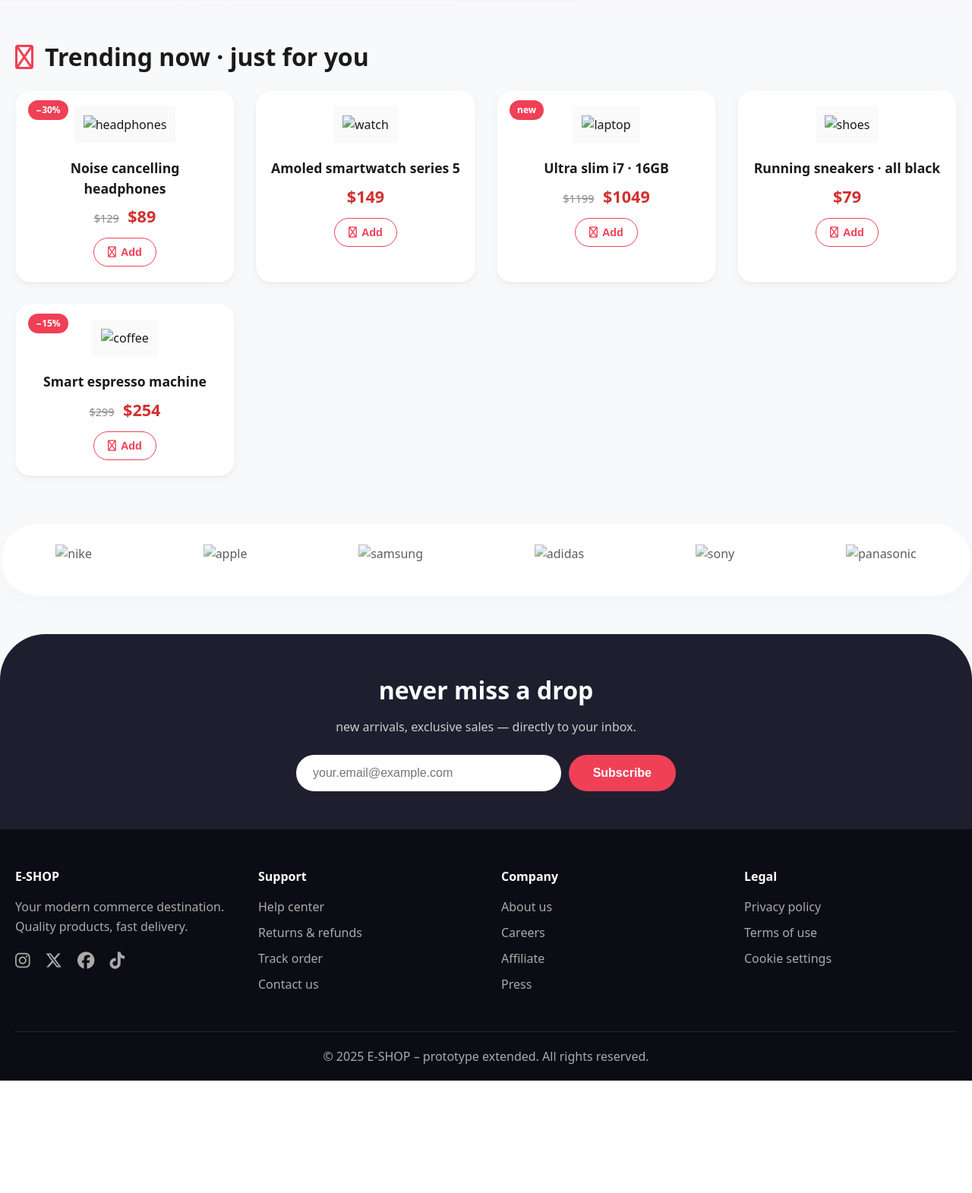
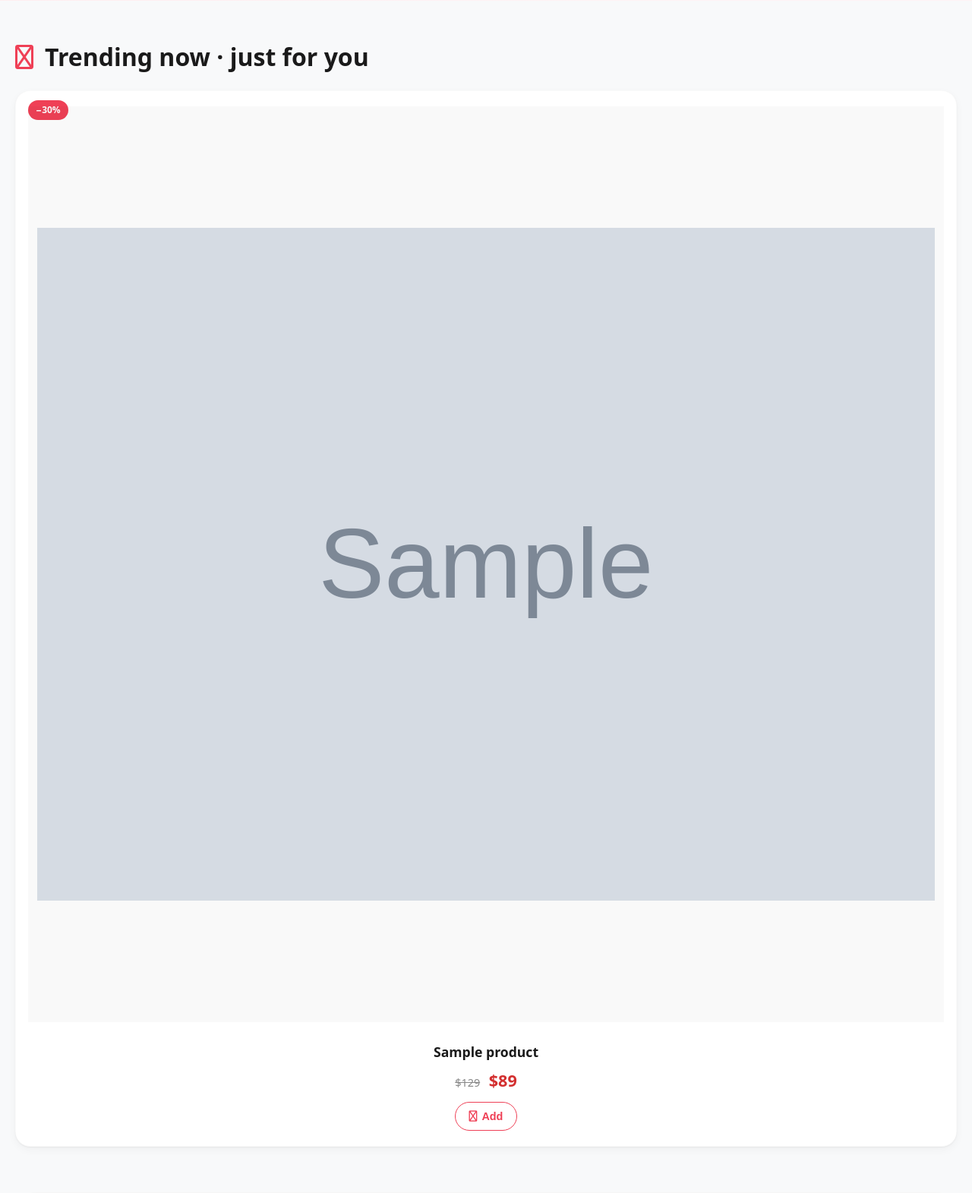
Before and after one commit to Sajjad-mansouri/E-SHOP, a Django app: template catalog/templates/catalog/list/home.html in a window 1280 px wide. Shown: the part 532-2103 px from the top of the page at 76% size. Before the commit the page ends 1955 px from the top, so only its background shows below. Run offline with Django 5.2, Linux system fonts and the light colour scheme; the template is opened without the code that fills it: most values are stand-ins (such as "Sample title", 1, 10 or a date in 2020); grey boxes marked "Sample" are stand-in pictures; some libraries are stand-ins or nearby versions.

Commit message:
display trending product by views in home page

```diff
--- a/catalog/models.py
+++ b/catalog/models.py
@@ -69,6 +69,7 @@ class Product(models.Model):
 
 	meta_title = models.CharField(max_length=255, blank=True, verbose_name=_('meta title'))
 	meta_description = models.TextField(blank=True, verbose_name=_('meta description'))
+	view_count = models.PositiveIntegerField(default=0)
 
 
 	def save(self, *args, **kwargs):
--- a/catalog/templates/base.html
+++ b/catalog/templates/base.html
@@ -107,43 +107,18 @@
 
 <div class="product-grid">
   <!-- card 1 -->
+  {% for product in trending_products%}
+
   <div class="product-card">
     <span class="badge">−30%</span>
-    <img src="https://via.placeholder.com/400x400/f5f5f5/666?text=Noise+Can" alt="headphones" class="product-img" style="background:#f9f9f9;">
-    <h3>Noise cancelling headphones</h3>
+    <img src="{{product.images.first.image.url}}" alt="{{product.images.first.caption}}" class="product-img" style="background:#f9f9f9;">
+    <h3>{{product.title}}</h3>
     <div class="price"><span class="old-price">$129</span> $89</div>
     <button class="card-btn"><i class="fa-regular fa-cart-plus"></i> Add</button>
   </div>
-  <!-- card 2 -->
-  <div class="product-card">
-    <img src="https://via.placeholder.com/400x400/fff0f0/666?text=Smartwatch" alt="watch" class="product-img">
-    <h3>Amoled smartwatch series 5</h3>
-    <div class="price">$149</div>
-    <button class="card-btn"><i class="fa-regular fa-cart-plus"></i> Add</button>
-  </div>
-  <!-- card 3 -->
-  <div class="product-card">
-    <span class="badge">new</span>
-    <img src="https://via.placeholder.com/400x400/f0f3ff/666?text=Ultrabook" alt="laptop" class="product-img">
-    <h3>Ultra slim i7 · 16GB</h3>
-    <div class="price"><span class="old-price">$1199</span> $1049</div>
-    <button class="card-btn"><i class="fa-regular fa-cart-plus"></i> Add</button>
-  </div>
-  <!-- card 4 -->
-  <div class="product-card">
-    <img src="https://via.placeholder.com/400x400/fff9ec/666?text=Sneakers" alt="shoes" class="product-img">
-    <h3>Running sneakers · all black</h3>
-    <div class="price">$79</div>
-    <button class="card-btn"><i class="fa-regular fa-cart-plus"></i> Add</button>
-  </div>
-  <!-- card 5 -->
-  <div class="product-card">
-    <span class="badge">−15%</span>
-    <img src="https://via.placeholder.com/400x400/ffeef2/666?text=Coffee+Maker" alt="coffee" class="product-img">
-    <h3>Smart espresso machine</h3>
-    <div class="price"><span class="old-price">$299</span> $254</div>
-    <button class="card-btn"><i class="fa-regular fa-cart-plus"></i> Add</button>
-  </div>
+
+  {%endfor%}
+
 </div>
 
 <!-- brand strip (fresh) -->
--- a/config/settings.py
+++ b/config/settings.py
@@ -132,5 +132,6 @@ DEFAULT_AUTO_FIELD = 'django.db.models.BigAutoField'
 AUTH_USER_MODEL = 'accounts.user'
 
 MEDIA_ROOT='media'
+MEDIA_URL = 'media/'
 
 DEFAULT_CURRENCY = 'USD'
--- a/config/urls.py
+++ b/config/urls.py
@@ -16,8 +16,13 @@ Including another URLconf
 """
 from django.contrib import admin
 from django.urls import path, include
+from django.conf.urls.static import static
+from django.conf import settings
 
 urlpatterns = [
     path('admin/', admin.site.urls),
     path('', include('catalog.urls'))
 ]
+
+if settings.DEBUG:
+    urlpatterns += static(settings.MEDIA_URL, document_root=settings.MEDIA_ROOT)
```
Also changed, not shown: catalog/views.py (+6 -3 lines), catalog/migrations/0006_product_view_count.py (added).
